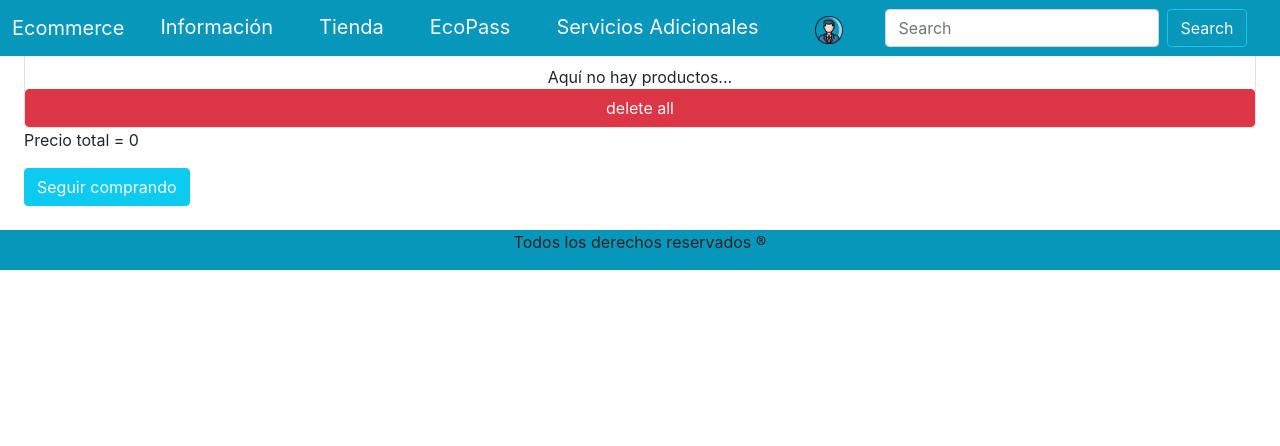
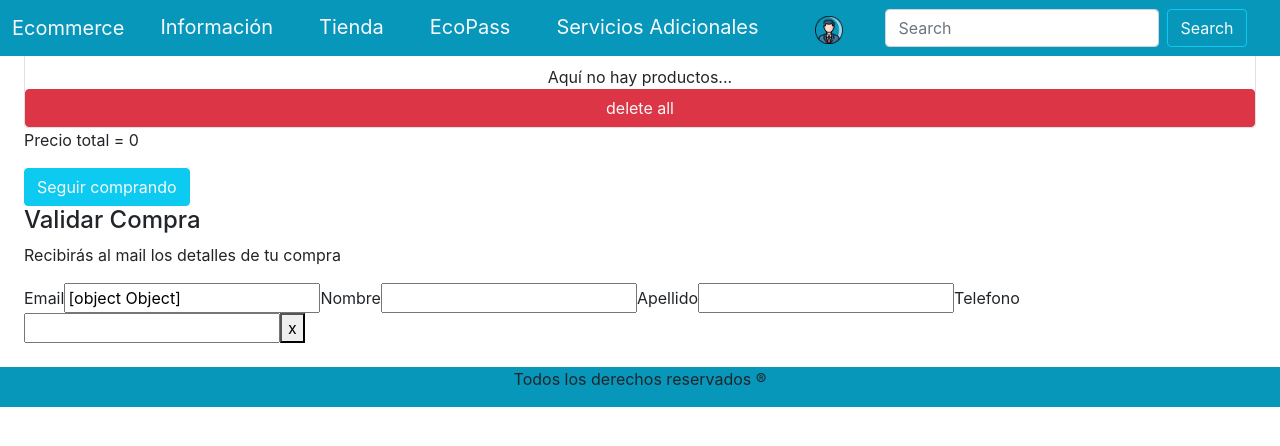
Before and after one commit to ivangomez2/react, a React (Create React App) app: page /Cart in a window 1280 px wide. Shown: the top 446 px of the page. Built offline with nearby package versions, Linux system fonts and the light colour scheme.

Commit message:
first commit

```diff
--- /dev/null
+++ b/src/components/Forms/BuyerForm/BuyForm.jsx
@@ -0,0 +1,53 @@
+import React, { useState } from 'react'
+
+const BuyForm = () => {
+    const [formulario,setFormulario] = useState({
+        buyer:{
+            email:"",
+            nombre:"",
+            apellido:"",
+            telefono:"",
+        }
+
+    })
+
+
+
+const handleClick = (event) =>{
+    setFormulario(event.target.value)
+
+}
+
+const handleLog = (click) =>{
+    console.log(formulario)
+    click.preventDefault();
+}
+
+
+
+
+  return (
+    <div>
+        <form onSubmit={handleLog} action="submit">
+            <h4>Validar Compra</h4>
+            <p>Recibirás al mail los detalles de tu compra</p>
+
+            <label htmlFor="email">Email</label>
+            <input value={formulario} name='email' id='email' onChange={(handleClick)} type="text" />
+
+            <label htmlFor="nombre">Nombre</label>
+            <input name='nombre' id='nombre' onChange={(handleClick)} type="text" />
+
+            <label htmlFor="apellido">Apellido</label>
+            <input name='apellido' id='apellido' onChange={(handleClick)} type="text" />
+
+            <label htmlFor="telefono">Telefono</label>
+            <input id='telefono' onChange={(handleClick)} type="text" />
+
+         <button formAction='submit'> x </button>
+        </form>
+    </div>
+  )
+}
+
+export default BuyForm
--- a/src/components/Products/ItemDetail/ItemDetailContainer.jsx
+++ b/src/components/Products/ItemDetail/ItemDetailContainer.jsx
@@ -1,12 +1,10 @@
-import React, { useContext, useEffect, useState } from "react";
+import React, { useEffect, useState } from "react";
 import { useParams } from "react-router";
 import ItemDetail from "./ItemDetail";
 import { db } from "../../../services/firebase";
-import { cartContextCont } from "../../../context/CartContext";
 import { collection, getDoc, getDocs } from "firebase/firestore";
 const ItemDetailContainer = () => {
   //detalle de mi prod
-  const {carrito} = useContext(cartContextCont)
   const { id } = useParams(); // buscamos el param
   const [productos, setProductos] = useState([]);
   //const ProdFind = data2.find((prod) => prod.id == id); //usamos find para buscar el id de data que coincida con el useParams
--- a/src/components/Products/items/Item.css
+++ b/src/components/Products/items/Item.css
@@ -9,7 +9,6 @@
     margin-top: 40px;
     display: grid !important;
     grid-template-columns: 1fr 1fr 1fr!important;
-
     gap: 20px;
     margin-left: 65px;
     align-items: center;
--- a/src/components/Products/items/Item.jsx
+++ b/src/components/Products/items/Item.jsx
@@ -27,4 +27,4 @@ const Item = ({state}) => {
   );
 };
 
-export default React.memo(Item);
+export default Item;
--- /dev/null
+++ b/src/components/Products/items/ItemList.jsx
@@ -0,0 +1,12 @@
+import React from "react";
+import Item from "./Item";
+
+const ItemList = ({state}) => {
+  return (
+    <div className="gridCards mr-4">
+      {state.length > 0 ? state.map((prods) => <Item state={prods}/>) : <p>Cargando....</p>}
+    </div>
+  );
+};
+
+export default ItemList;
--- a/src/components/Products/items/ItemListContainer.jsx
+++ b/src/components/Products/items/ItemListContainer.jsx
@@ -1,9 +1,10 @@
 import { useState, useEffect, useContext } from "react";
 import {React} from "react";
 import "./Item.css"
-import { doc, getDocs,collection, getFirestore } from "firebase/firestore";
+import { getDocs,collection } from "firebase/firestore";
 import { db } from "../../../services/firebase";
-import Item from "./Item";
+import ItemList from "./ItemList";
+import Category from "../../../routes/views/Category";
 
 
 const ItemListContainer = ({productos}) => {
@@ -26,13 +27,11 @@ const ItemListContainer = ({productos}) => {
   useEffect(() => {
     getData()
 
-  },[]);
+  },[Category]);
 
   return (
     <div className="gridCards">
-    {state.length > 0 ? state.map((prod,index) => <Item state={prod} key={index}/>) :<div className="spinner-grow text-info d-flex text-center" role="status">
-          <span className="sr-only">Loading...</span>
-        </div>}
+    <ItemList state={state}/>
     </div>
   );
 };
--- a/src/context/CartContext.jsx
+++ b/src/context/CartContext.jsx
@@ -6,7 +6,6 @@ const CartContext = ({children}) => {
   const [carrito,setCarrito] = useState([])
   const { setCantidad,setCantidadComprada } = useContext(GlobalContext);
   const [precio,setPrecio] = useState(0)
-
   const agregarAlCarro = (producto) =>{
     setCarrito([...carrito,producto])
   }
--- a/src/routes/views/Cart.jsx
+++ b/src/routes/views/Cart.jsx
@@ -1,5 +1,6 @@
 import React, { useContext, useEffect, useState } from 'react'
 import {Link, useHistory} from "react-router-dom"
+import BuyForm from '../../components/Forms/BuyerForm/BuyForm'
 import { cartContextCont } from '../../context/CartContext'
 import { GlobalContext } from '../../context/GlobalStateContext'
 
@@ -41,6 +42,7 @@ const Cart = () => {
       <Link to={"/Services/MarketShop"}>
         <button className='btn btn-info text-light'>Seguir comprando</button>
         </Link>
+        <BuyForm/>
     </div>
   )
 }
--- a/src/routes/views/Category.jsx
+++ b/src/routes/views/Category.jsx
@@ -1,59 +1,45 @@
 import React, { useEffect, useState } from 'react'
 import { useParams } from 'react-router'
 import Sidebar from '../../components/Nav-Footer/Sidebar/Sidebar'
-import { data } from '../../config'
-
 import ItemListContainer from '../../components/Products/items/ItemListContainer'
+import { db } from '../../services/firebase'
 import { collection, getDocs } from 'firebase/firestore'
-import { db } from '../../services/firebase'
+import Item from '../../components/Products/items/Item'
+import ItemList from '../../components/Products/items/ItemList'
 
 
 
 const Category = () => {
   const [filtro, setFiltro] = useState([]);
+  const { category } = useParams(); // buscamos el param
 
-  const { id } = useParams(); // buscamos el param
- // const ProdFind = data.filter((prod) => prod.category == category); //usamos find para buscar el id de data que coincida con el useParams
-
-  const FilterData = async () =>{
+  //rellenamos el useState con category
+  const getData = async () =>{
     const productosDb = collection(db,"productos")
     try {
       const data = await getDocs(productosDb)
-      const result = data.docs.map(doc => doc = {id:doc.categoria, ...doc.data()})
-       const filtrado = result.filter((prod) => prod.categoria == id)
+      const result = data.docs.map(doc => doc = {id:doc.id, ...doc.data()})
+       const filtrado = result.filter((prod) => prod.categoria == category)
        setFiltro(filtrado)
-      console.log(filtrado)
+
     } catch (error) {
      console.log(error,"Error")
     }
 
   }
 
- useEffect(()=>{
- FilterData()
- },[])
+  useEffect(() => {
+  getData()
 
+  }, [filtro])
 
-  //rellenamos el useState con el ID
-
- /* useEffect(() => {
-    const ReturnItem = new Promise((resolve, reject) => {
-      setTimeout(() => {
-        resolve(ProdFind);
-      }, 2000);
-    });
-    ReturnItem.then((res) => {
-      setFiltro(res);
-    });
-  }, []);
-*/
   return (
     <div>
     <Sidebar/>
 <div class="content">
     <div className="mt-5">
       {filtro ? (
-        <ItemListContainer productos={filtro} />
+        <ItemList state={filtro} />
       ) : (
         <div className="spinner-grow text-info d-flex text-center" role="status">
           <span className="sr-only">Loading...</span>
```
